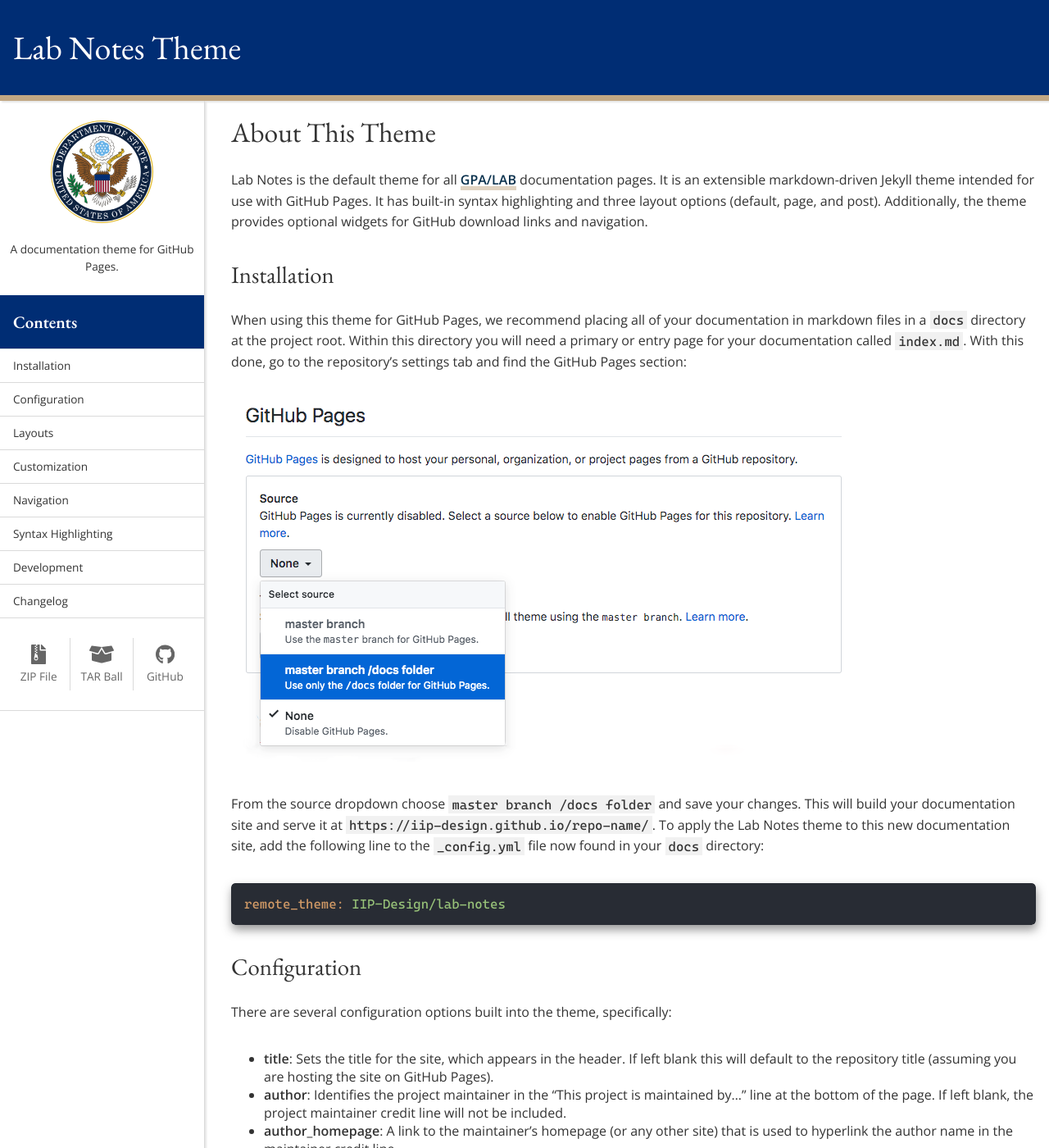
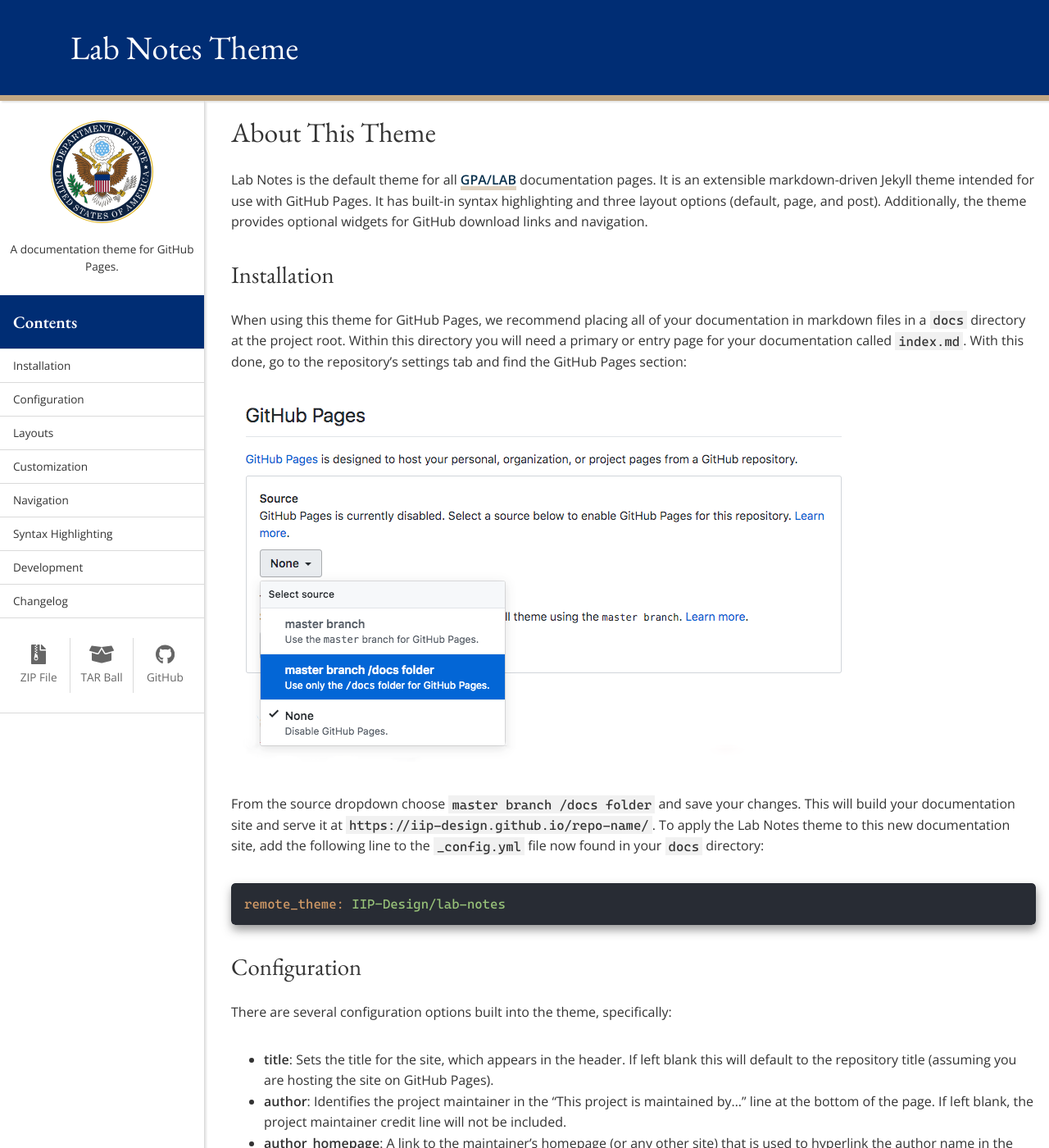
Before and after one commit to IIP-Design/lab-notes, a Jekyll site: the page built from index.md, in a window 1280 px wide and 1400 px high. Shown: the whole window at 82% size. Built offline with Jekyll 4.4.1, drawn with Linux system fonts in a browser that asks for light colours.

Commit message:
feat: reduce max-width of content, make link hover effect less jumpy, add margin below video embed, increase line height for lists

```diff
--- a/_sass/base.scss
+++ b/_sass/base.scss
@@ -109,12 +109,10 @@
   max-width: 100%;
 }
 
-p {
+ol,
+p,
+ul {
   line-height: 1.6;
-}
-
-pre {
-  overflow: auto;
 }
 
 ol,
@@ -122,6 +120,10 @@
 pre,
 ul {
   margin: 1.5rem 0 2rem 0;
+}
+
+pre {
+  overflow: auto;
 }
 
 strong {
--- a/_sass/components/video-embed.scss
+++ b/_sass/components/video-embed.scss
@@ -18,7 +18,7 @@
     margin: 1rem 0;
 
     @media screen and (min-width: $tablet) {
-      margin: 0 1.5rem 1.5rem 0;
+      margin: 0 1.5rem 3rem 0;
     }
   }
 
--- a/_sass/layout/default.scss
+++ b/_sass/layout/default.scss
@@ -36,7 +36,7 @@
     width: 100%;
     height: 5px;
     z-index: -1;
-    transition: 0.5s cubic-bezier(0.25, 0.1, 0, 2.05);
+    transition: 0.5s cubic-bezier(0.25, 0.1, 0, 1.5);
   }
 
   &:hover:after {
@@ -79,6 +79,6 @@
   font-size: $fontSizeHuge;
   font-weight: normal;
   margin: 0 auto;
-  max-width: 1300px;
+  max-width: $max-width;
   padding: 2rem 1rem;
 }
--- a/_sass/layout/post.scss
+++ b/_sass/layout/post.scss
@@ -15,7 +15,7 @@
 
   &-container {
     margin: 1.5rem auto;
-    max-width: 1300px;
+    max-width: $max-width;
   }
 
   &-metadata {
--- a/_sass/variables/breakpoints.scss
+++ b/_sass/variables/breakpoints.scss
@@ -2,3 +2,6 @@
 $tablet: 768px;
 $desktop: 1024px;
 $lg-screen: 1280px;
+
+// Maximum width of the page container.
+$max-width: 1140px;
```
